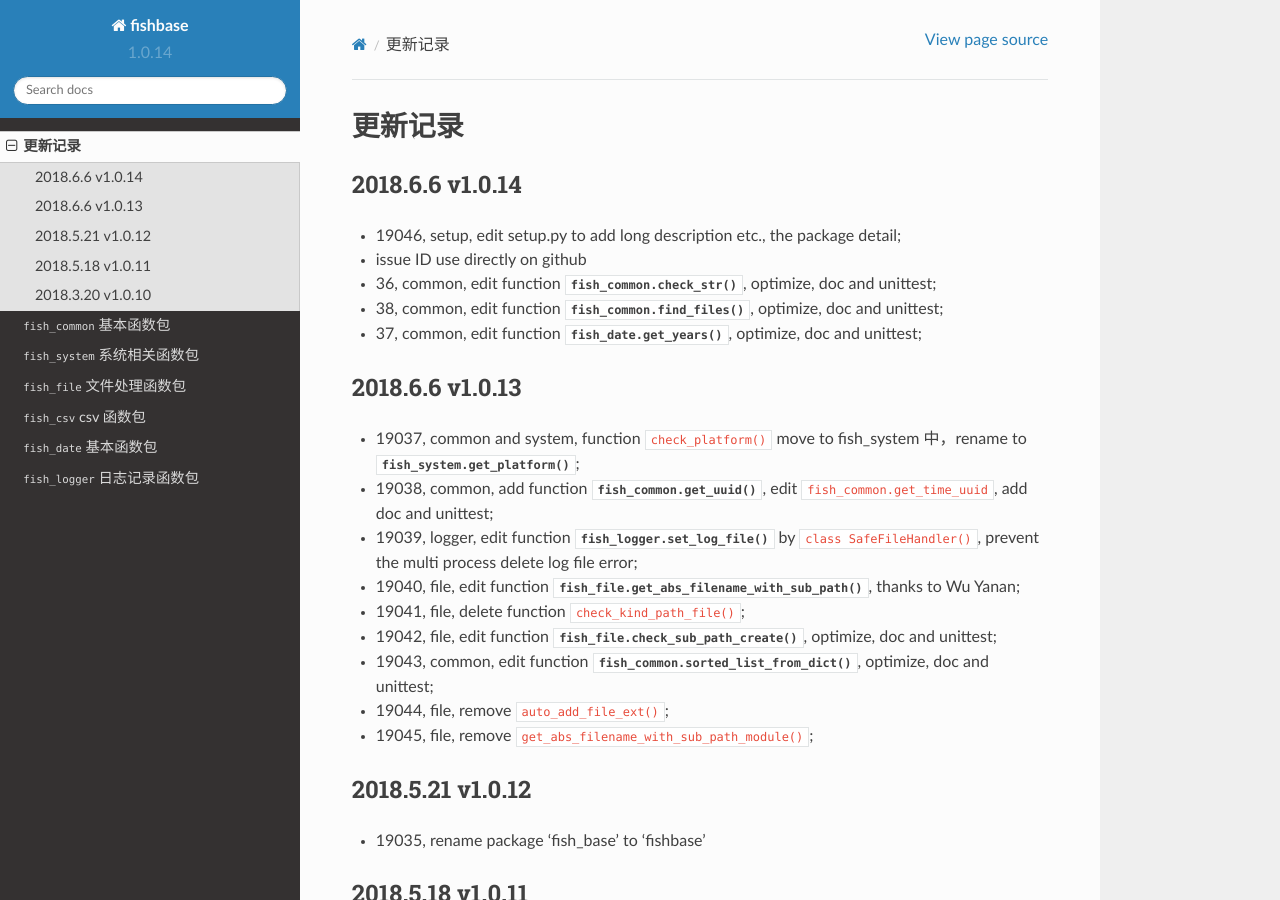
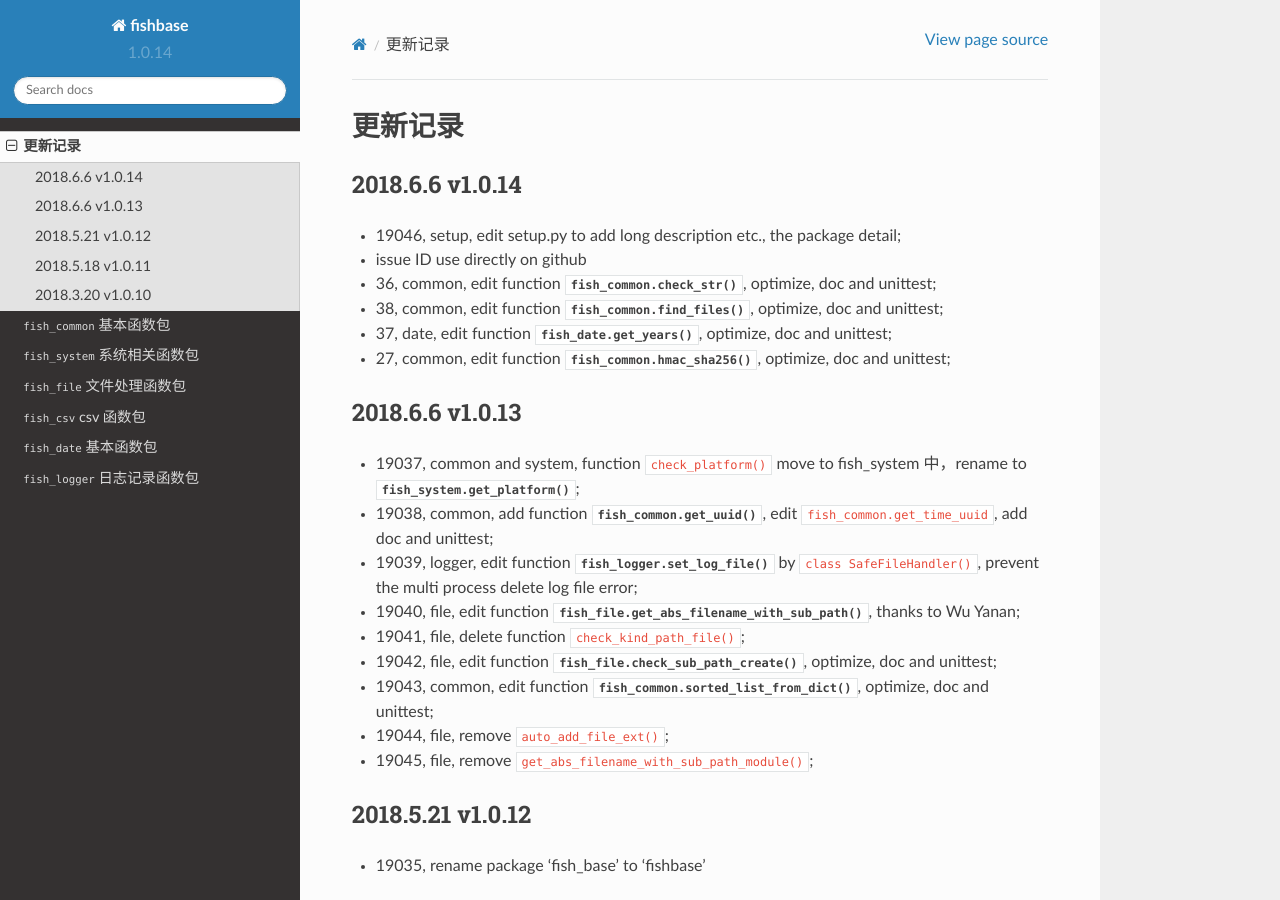
Before and after one commit to chinapnr/fishbase, a Sphinx documentation site: the page built from docs/change_log.rst, in a window 1280 px wide and 900 px high. Built offline with Sphinx 7.4.7 and the Read the Docs theme 2.0.0, drawn with Linux system fonts in a browser that asks for light colours.

Commit message:
2018.6.13 v1.0.14 update function fish_common.hmac_sha256() doc from issue #27

```diff
--- a/docs/change_log.rst
+++ b/docs/change_log.rst
@@ -8,7 +8,8 @@
 * issue ID use directly on github
 * 36, common, edit function :meth:`fish_common.check_str()`, optimize, doc and unittest;
 * 38, common, edit function :meth:`fish_common.find_files()`, optimize, doc and unittest;
-* 37, common, edit function :meth:`fish_date.get_years()`, optimize, doc and unittest;
+* 37, date, edit function :meth:`fish_date.get_years()`, optimize, doc and unittest;
+* 27, common, edit function :meth:`fish_common.hmac_sha256()`, optimize, doc and unittest;
 
 2018.6.6 v1.0.13
 ---------------------------
--- a/docs/fish_common.rst
+++ b/docs/fish_common.rst
@@ -13,6 +13,7 @@
     fish_common.splice_url_params
     fish_common.check_str
     fish_common.find_files
+    fish_common.hmac_sha256
 
 .. automodule:: fish_common
     :members:
```
